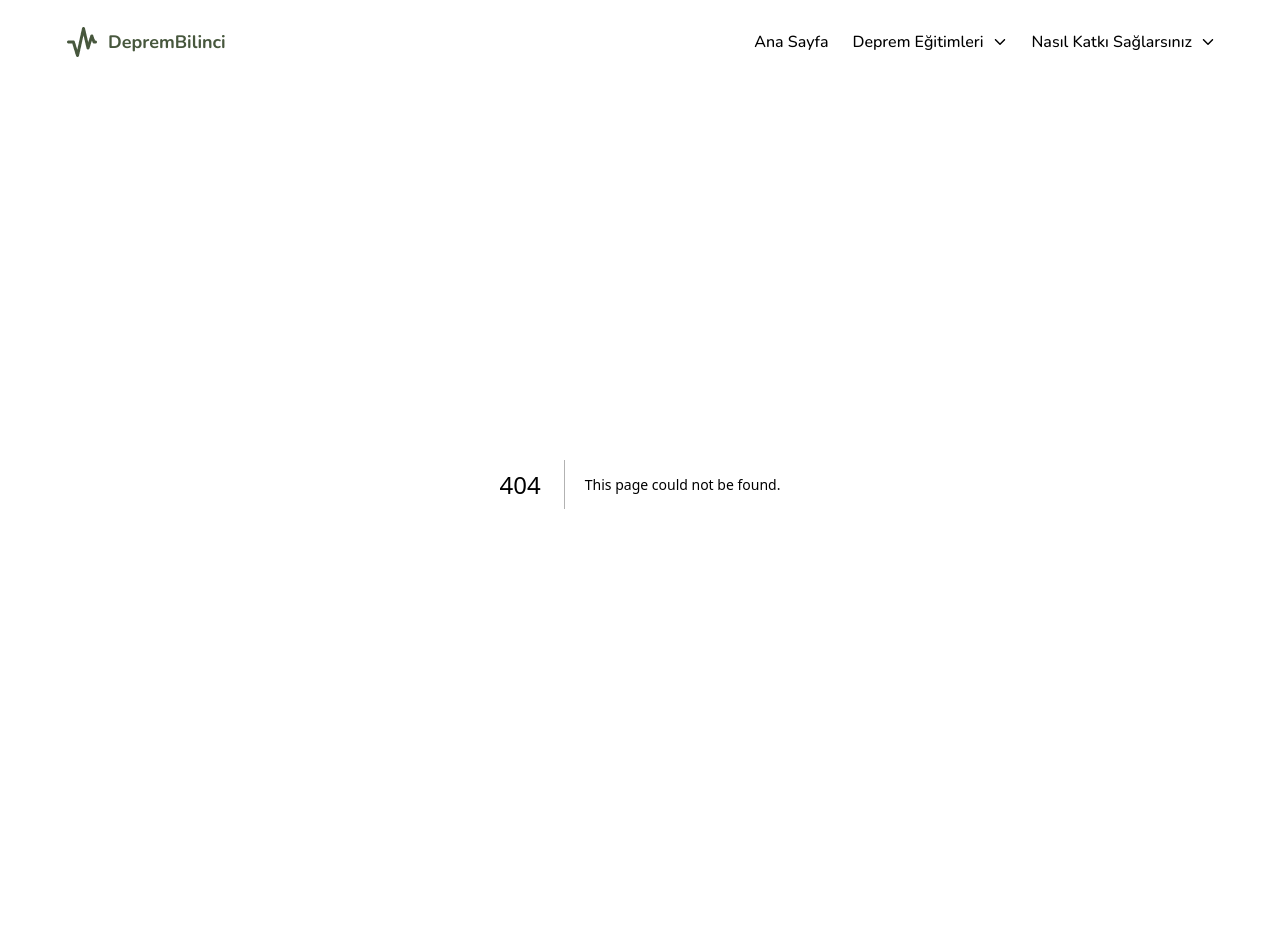
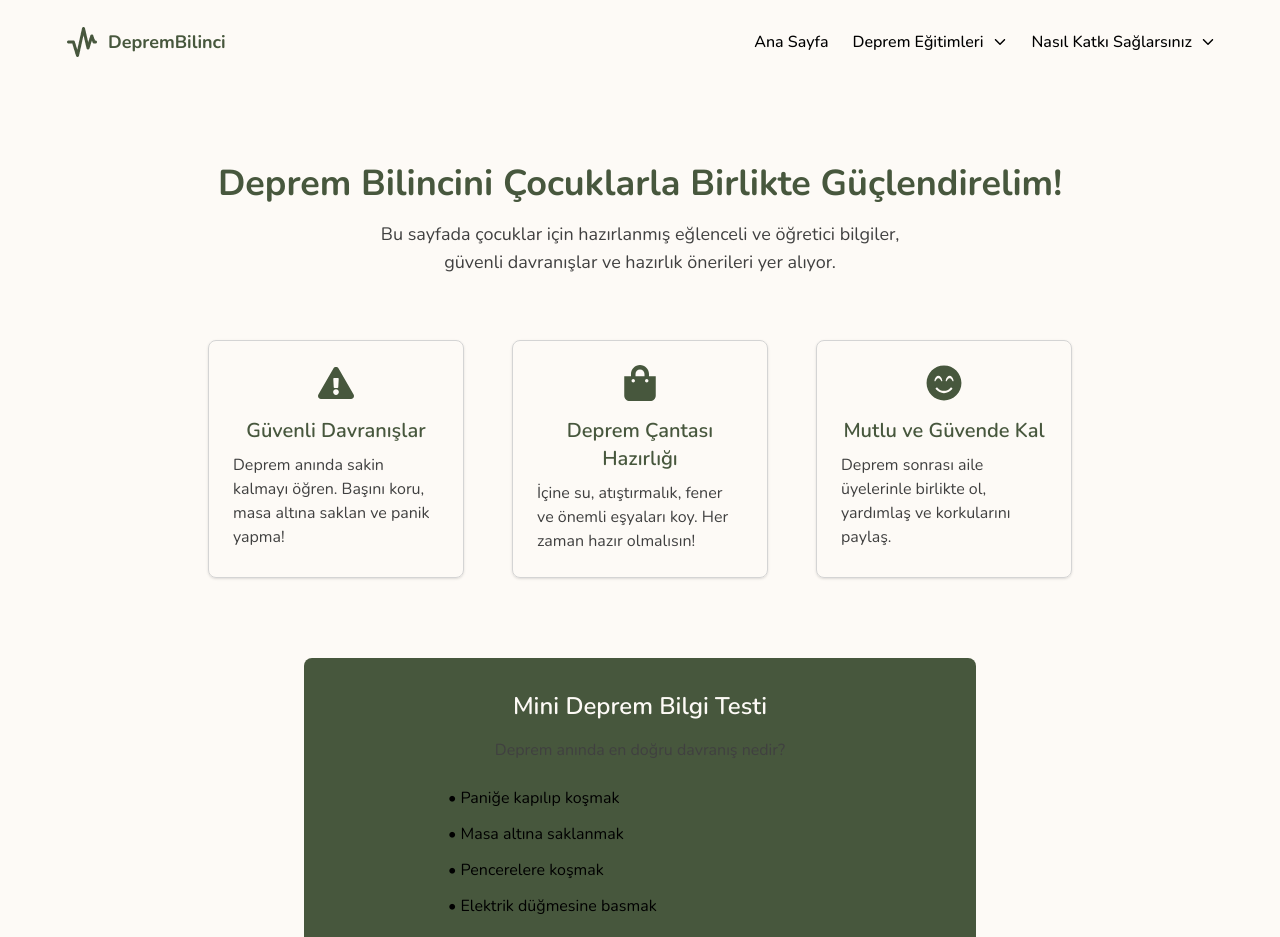
Before and after one commit to HSD-OSTIMTECH/DepremBilinci, a Next.js app: page /egitim/cocuklar in a window 1280 px wide. Before the commit this address had no page. Shown: the top 937 px of the page. Built offline with nearby package versions, Linux system fonts and the light colour scheme.

Commit message:
feat: created cocuklar page site

```diff
--- /dev/null
+++ b/pages/egitim/cocuklar.tsx
@@ -0,0 +1,63 @@
+import { FaChild, FaExclamationTriangle, FaShoppingBag, FaSmileBeam } from "react-icons/fa";
+
+export default function Cocuk() {
+  return (
+    <div className="my-20 px-4 max-w-4xl mx-auto">
+      {/* Başlık */}
+      <header className="text-center mb-16">
+        <h1 className="text-3xl md:text-4xl font-bold text-primary mb-4">
+          Deprem Bilincini Çocuklarla Birlikte Güçlendirelim!
+        </h1>
+        <p className="text-neutral-700 text-base md:text-lg max-w-xl mx-auto">
+          Bu sayfada çocuklar için hazırlanmış eğlenceli ve öğretici bilgiler, güvenli davranışlar ve hazırlık önerileri yer alıyor.
+        </p>
+      </header>
+
+      {/* İçerik bölümleri */}
+      <section className="grid gap-12 md:grid-cols-3">
+
+        {/* 1. Güvenli Davranışlar */}
+        <article className="border border-neutral-300 rounded-lg p-6 shadow-sm hover:shadow-md transition-shadow">
+          <FaExclamationTriangle className="text-4xl text-primary mb-4 mx-auto" />
+          <h2 className="text-xl font-semibold text-primary mb-2 text-center">Güvenli Davranışlar</h2>
+          <p className="text-neutral-700 text-sm md:text-base">
+            Deprem anında sakin kalmayı öğren. Başını koru, masa altına saklan ve panik yapma!
+          </p>
+        </article>
+
+        {/* 2. Deprem Çantası Hazırlığı */}
+        <article className="border border-neutral-300 rounded-lg p-6 shadow-sm hover:shadow-md transition-shadow">
+          <FaShoppingBag className="text-4xl text-primary mb-4 mx-auto" />
+          <h2 className="text-xl font-semibold text-primary mb-2 text-center">Deprem Çantası Hazırlığı</h2>
+          <p className="text-neutral-700 text-sm md:text-base">
+            İçine su, atıştırmalık, fener ve önemli eşyaları koy. Her zaman hazır olmalısın!
+          </p>
+        </article>
+
+        {/* 3. Mutlu ve Güvende Kal */}
+        <article className="border border-neutral-300 rounded-lg p-6 shadow-sm hover:shadow-md transition-shadow">
+          <FaSmileBeam className="text-4xl text-primary mb-4 mx-auto" />
+          <h2 className="text-xl font-semibold text-primary mb-2 text-center">Mutlu ve Güvende Kal</h2>
+          <p className="text-neutral-700 text-sm md:text-base">
+            Deprem sonrası aile üyelerinle birlikte ol, yardımlaş ve korkularını paylaş.
+          </p>
+        </article>
+      </section>
+
+      {/* Mini Test */}
+      <section className="mt-20 bg-primary bg-opacity-10 p-8 rounded-lg max-w-2xl mx-auto text-center">
+        <h3 className="text-2xl font-semibold text-background mb-4">Mini Deprem Bilgi Testi</h3>
+        <p className="text-neutral-700 mb-6">
+          Deprem anında en doğru davranış nedir?
+        </p>
+        <ul className="text-left max-w-sm mx-auto space-y-3">
+          <li>• Paniğe kapılıp koşmak</li>
+          <li>• Masa altına saklanmak</li>
+          <li>• Pencerelere koşmak</li>
+          <li>• Elektrik düğmesine basmak</li>
+        </ul>
+        <p className="mt-6 font-semibold text-primary">Doğru cevap: Masa altına saklanmak</p>
+      </section>
+    </div>
+  );
+}
```
